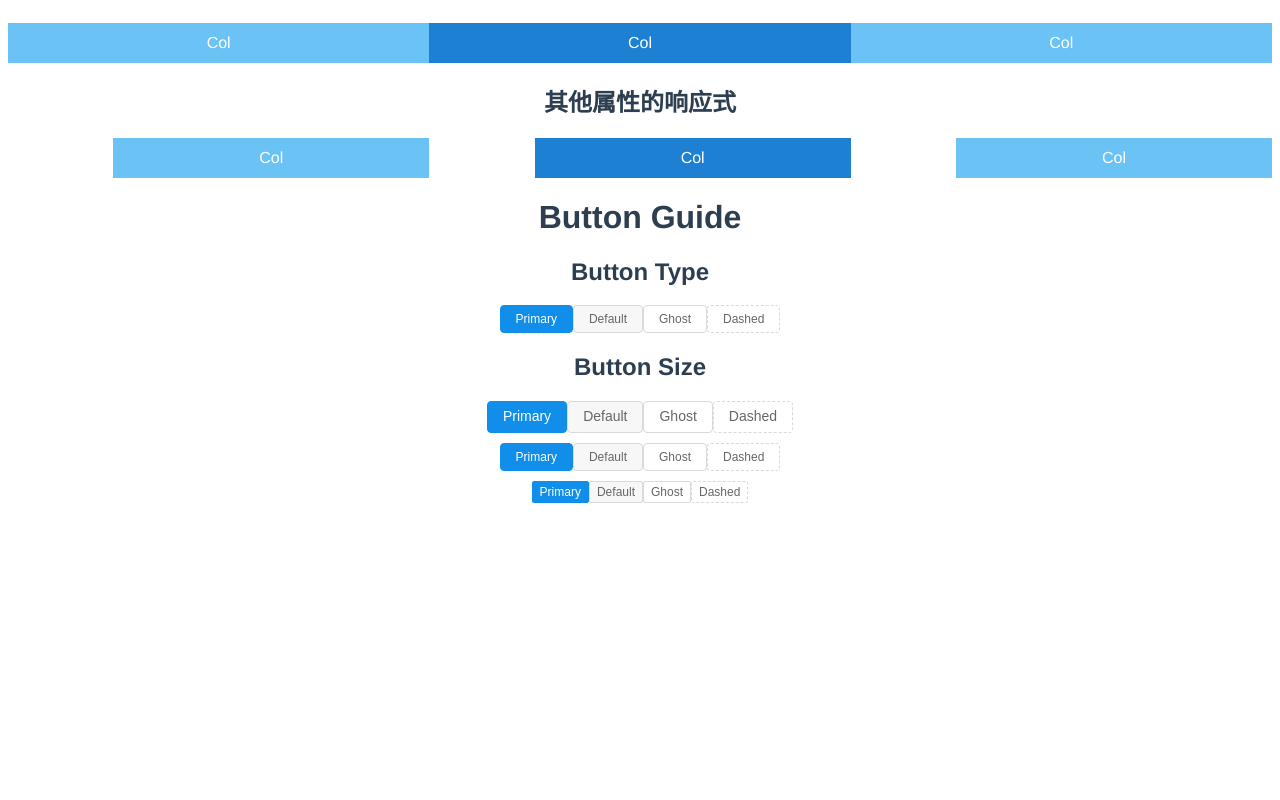
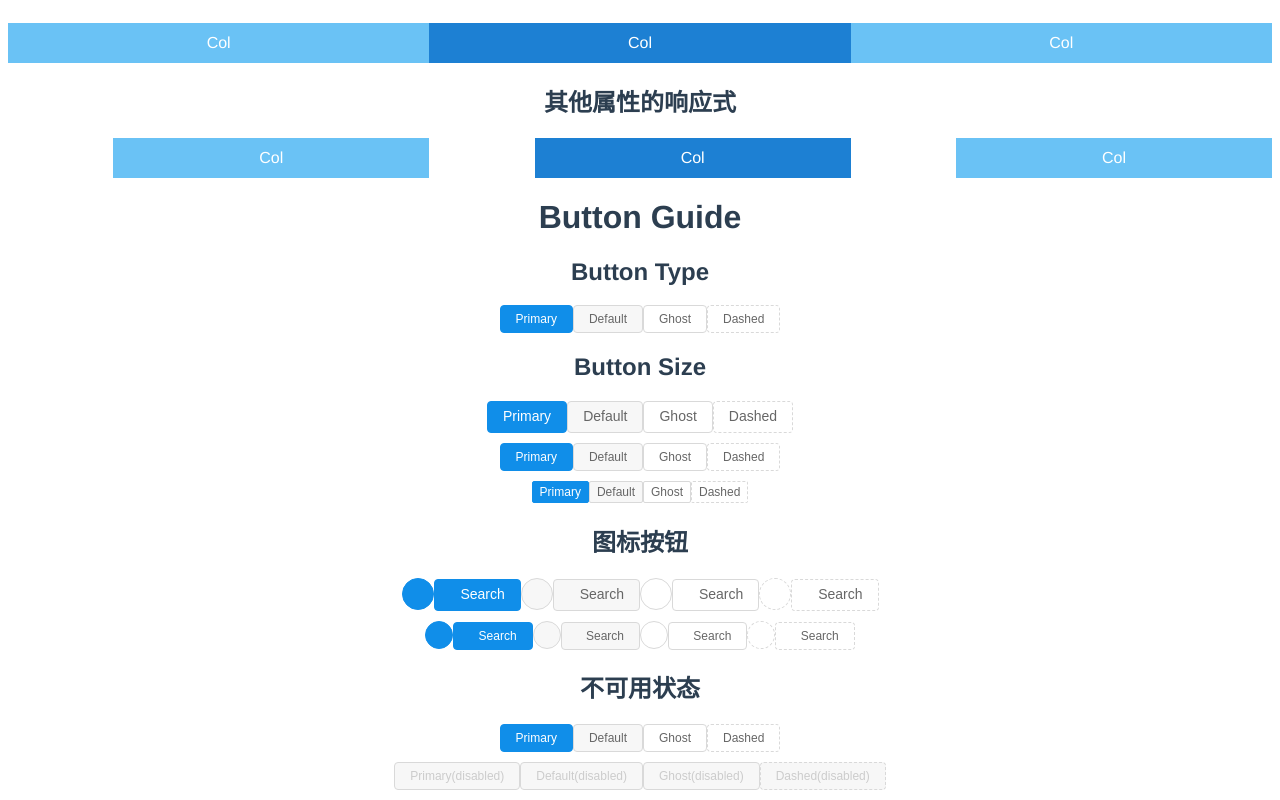
Before and after one commit to zzuu666/iforu, a Vue app: page / in a window 1280 px wide. Shown: the part 1110-1910 px from the top of the page. Before the commit the page ends 1623 px from the top, so only its background shows below. Built offline with nearby package versions, Linux system fonts and the light colour scheme; a web font is replaced by a local one.

Commit message:
完成Button disabled部分

```diff
--- a/src/components/Button.vue
+++ b/src/components/Button.vue
@@ -27,6 +27,40 @@
       <i-button type="ghost" size="sm">Ghost</i-button>
       <i-button type="dashed" size="sm">Dashed</i-button>
     </div>
+    <h2>图标按钮</h2>
+    <div class="show-box">
+      <i-button type="primary" size="lg" icon="search" shape="circle"></i-button>
+      <i-button type="primary" size="lg" icon="search">Search</i-button>
+      <i-button icon="search" size="lg" shape="circle"></i-button>
+      <i-button icon="search" size="lg">Search</i-button>
+      <i-button type="ghost" size="lg" icon="search" shape="circle"></i-button>
+      <i-button type="ghost" size="lg" icon="search">Search</i-button>
+      <i-button type="dashed" size="lg" icon="search" shape="circle"></i-button>
+      <i-button type="dashed" size="lg" icon="search">Search</i-button>
+    </div>
+    <div class="show-box">
+      <i-button type="primary" icon="search" shape="circle"></i-button>
+      <i-button type="primary" icon="search">Search</i-button>
+      <i-button icon="search" shape="circle"></i-button>
+      <i-button icon="search">Search</i-button>
+      <i-button type="ghost" icon="search" shape="circle"></i-button>
+      <i-button type="ghost" icon="search">Search</i-button>
+      <i-button type="dashed" icon="search" shape="circle"></i-button>
+      <i-button type="dashed" icon="search">Search</i-button>
+    </div>
+    <h2>不可用状态</h2>
+    <div class="show-box">
+      <i-button type="primary">Primary</i-button>
+      <i-button>Default</i-button>
+      <i-button type="ghost">Ghost</i-button>
+      <i-button type="dashed">Dashed</i-button>
+    </div>
+    <div class="show-box">
+      <i-button type="primary" :disabled="true">Primary(disabled)</i-button>
+      <i-button :disabled="true">Default(disabled)</i-button>
+      <i-button type="ghost" :disabled="true">Ghost(disabled)</i-button>
+      <i-button type="dashed" :disabled="true">Dashed(disabled)</i-button>
+    </div>
   </div>
 </template>
 
--- a/src/ui/button.vue
+++ b/src/ui/button.vue
@@ -13,7 +13,8 @@
     :type="htmlType"
     @click="handleClick"
     @mouseup="handleMouseUp">
-    <slot></slot>
+    <icon :type="icon" v-if="icon"></icon>
+    <slot v-if="shape !== 'circle'"></slot>
   </button>
 </template>
 
@@ -89,6 +90,10 @@ export default {
   }
   &-dashed {
     .btn-dashed
+  }
+  &-circle,
+  &-circle-outline {
+    .btn-circle(i-button);
   }
 }
 
@@ -250,4 +255,18 @@ export default {
   .button-variant-other(@btn-ghost-color, @btn-ghost-bg, @btn-ghost-border);
   border-style: dashed;
 }
+.btn-circle (@btnClassName: btn) {
+  .square(@btn-circle-size);
+  .button-size(0; @font-size-base + 2; 50%);
+
+  &.@{btnClassName}-lg {
+    .square(@btn-circle-size-lg);
+    .button-size(0; @btn-font-size-lg + 2; 50%);
+  }
+
+  &.@{btnClassName}-sm {
+    .square(@btn-circle-size-sm);
+    .button-size(0; @font-size-base; 50%);
+  }
+}
 </style>
--- a/src/ui/index.less
+++ b/src/ui/index.less
@@ -96,3 +96,12 @@
     height: 0;
   }
 }
+
+// Sizing shortcuts
+.size (@width, @height) {
+  width: @width;
+  height: @height;
+}
+.square (@size) {
+  .size(@size, @size)
+}
```
